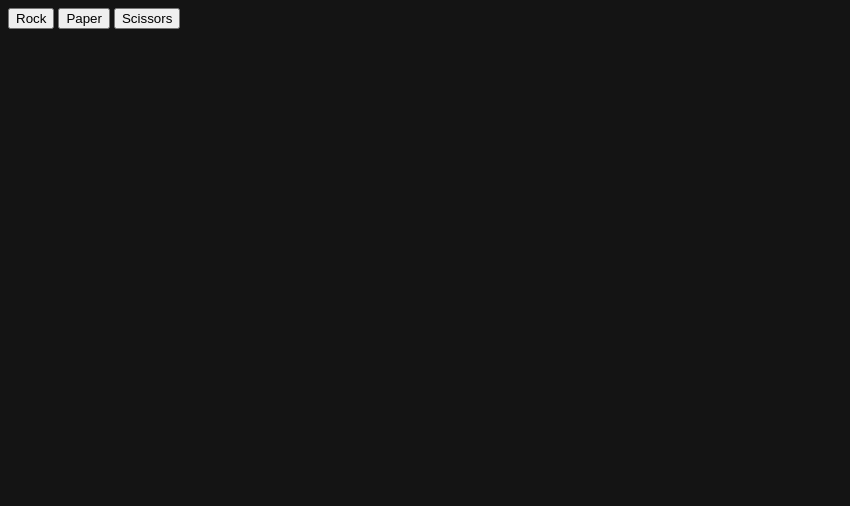
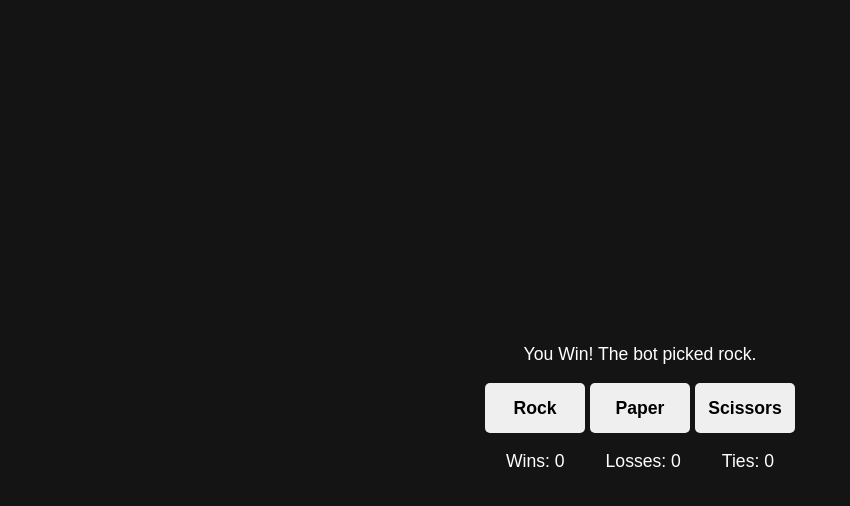
Before and after one commit to StevenAlmeida/rock-paper-scissors, a plain HTML site: page index.html in a window 1280 px wide. Shown: the whole page, without its empty margins (0-850 px from the left). Drawn offline with Linux system fonts and the light colour scheme.

Commit message:
Redesigned the UI

```diff
--- a/index.html
+++ b/index.html
@@ -4,13 +4,22 @@
     <meta charset="UTF-8">
     <meta name="viewport" content="width=device-width, initial-scale=1.0">
     <link rel="stylesheet" href="styles.css">
-    <title>Test Project</title>
+    <title>Rock Paper Scissors</title>
 </head>
 <body>
-    <button id="Rock">Rock</button>
-    <button id="Paper">Paper</button>
-    <button id="Scissors">Scissors</button>
-    <p></p>
+    <div class="container">
+        <p id="dialogue">You Win! The bot picked rock.</p>
+        <div class="button-container">
+            <button id="Rock" class="game-button">Rock</button>
+            <button id="Paper" class="game-button">Paper</button>
+            <button id="Scissors" class="game-button">Scissors</button>
+        </div>
+        <div class="win-counter">
+            <p id="wins">Wins: 0</p>
+            <p id="losses">Losses: 0</p>
+            <p id="ties">Ties: 0</p>
+        </div>
+    </div>
     <div class="greeting"></div>
     <script src="script.js"></script>
 </body>
--- a/styles.css
+++ b/styles.css
@@ -1,4 +1,50 @@
 body {
     background-color: #141414;
     color: white;
+    font-family: sans-serif;
 }
+
+.container {
+    height: 100vh;
+    display: flex;
+    flex-direction: column;
+    justify-content: center;
+    align-items: center;
+}
+
+.button-container {
+    display: flex;
+    gap: 5px;
+}
+
+.game-button {
+    width: 100px;
+    height: 50px;
+    border: 0;
+    border-radius: 5px;
+    font-weight: bold;
+    font-size: 1.1em;
+}
+
+.win-counter {
+    display: flex;
+    justify-content: space-evenly;
+    width: 350px;
+    font-size: 1.1em;
+}
+
+#dialogue {
+    font-size: 1.1em;
+}
+
+.green {
+    background-color: green;
+}
+
+.red {
+    background-color: red;
+}
+
+.yellow {
+    background-color: yellow;
+}
```
